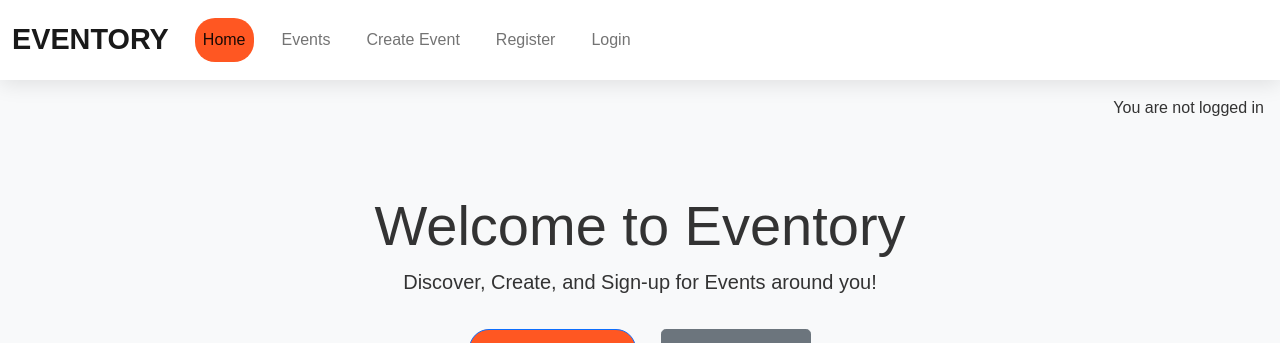
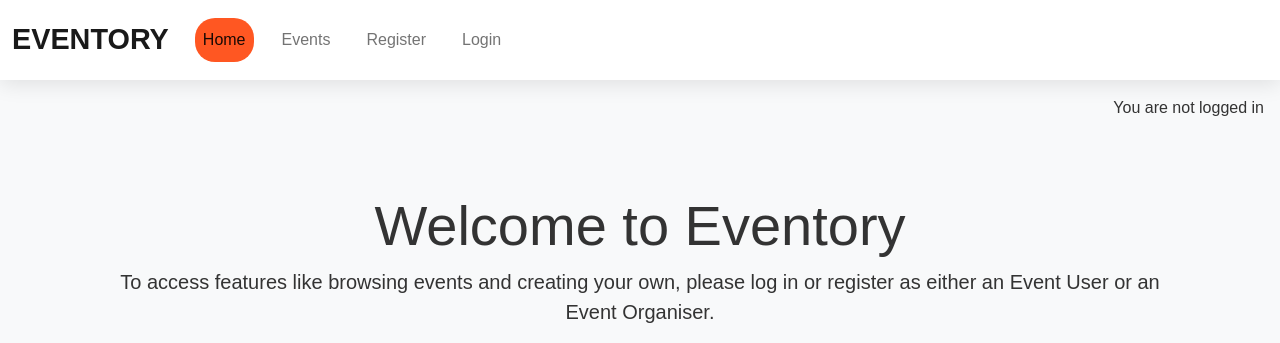
Before and after one commit to Ojay97-hub/event-scheduler, a Django app: page / in a window 1280 px wide. Shown: the top 343 px of the page. Run offline with Django 3.2, Linux system fonts and the light colour scheme; some libraries are stand-ins or nearby versions.

Commit message:
added access restriction for event user

```diff
--- a/events/templates/home.html
+++ b/events/templates/home.html
@@ -1,13 +1,13 @@
 {% extends "base.html" %}
+{% load static %}
 
 {% block content %}
     <!-- Hero Section -->
     <section class="hero-section text-center bg-light py-5">
         <div class="container">
             <h1 class="display-4">Welcome to Eventory</h1>
-            <p class="lead">Discover, Create, and Sign-up for Events around you!</p>
-            <a href="{% url 'Event_Page' %}" class="btn btn-primary btn-lg mt-3">Browse Events</a>
-            <a href="{% url 'create_event' %}" class="btn btn-secondary btn-lg mt-3 custom-margin">Create Event</a>
+            <p class="lead">To access features like browsing events and creating your own, please log in or register as either an Event User or an Event Organiser.</p>
+            <img src="{% static 'images/hero_image.jpg' %}" alt="Eventory Hero" class="img-fluid mt-3">
         </div>
     </section>
 
--- a/events/views.py
+++ b/events/views.py
@@ -1,31 +1,45 @@
 from django.shortcuts import render, redirect, get_object_or_404
 from django.views import generic
 from django.views.generic import TemplateView
-from .models import Event, Registration  # Make sure to import the Registration model
+from .models import Event, Registration
 from .forms import EventForm, CustomUserCreationForm
 from django.contrib.auth import login
+from django.contrib.auth.decorators import login_required
 from django.contrib.auth.models import Group
 from django.contrib import messages
 
 # Create your views here.
 class EventsList(generic.ListView):
     queryset = Event.objects.all()  # Can add filter queryset to show only published events
-    template_name = "events/event_list.html"
+    # template_name = "events/event_list.html"
     paginate_by = 6
 
 class HomeView(TemplateView):
     template_name = 'home.html'
 
+    def get_context_data(self, **kwargs):
+        context = super().get_context_data(**kwargs)
+        # Check if the user is in the 'Event Organiser' group
+        context['is_event_organiser'] = self.request.user.groups.filter(name='Event Organiser').exists() if self.request.user.is_authenticated else False
+        return context
+
+@login_required
 def create_event(request):
-    if request.method == 'POST':
-        form = EventForm(request.POST)
-        if form.is_valid():
-            form.save()
-            return redirect('Event_Page')
+    # Check if the user is in the 'Event Organiser' group
+    if request.user.groups.filter(name='Event Organiser').exists():
+        if request.method == 'POST':
+            form = EventForm(request.POST)
+            if form.is_valid():
+                form.save()
+                return redirect('Event_Page')
+        else:
+            form = EventForm()
+
+        return render(request, 'create_event.html', {'form': form})
+
+    # If user is not an event organiser, redirect them or show an error
     else:
-        form = EventForm()
-
-    return render(request, 'create_event.html', {'form': form})
+        return redirect('home')
 
 # Register as event user or event organiser following stackoverflow guidance
 def register(request):
--- a/templates/base.html
+++ b/templates/base.html
@@ -51,11 +51,13 @@
                     <a class="nav-link {% if request.path == '/' %}active{% endif %}" href="{% url 'home' %}">Home</a>
                 </li>
                 <li class="nav-item">
-                        <a class="nav-link {% if request.path == '/events/' %}{% endif %}" href="{% url 'Event_Page' %}">Events</a>
+                    <a class="nav-link {% if request.path == '/events/' %}active{% endif %}" href="{% url 'Event_Page' %}">Events</a>
                 </li>
+                {% if is_event_organiser %}
                 <li class="nav-item">
                     <a class="nav-link" href="{% url 'create_event' %}">Create Event</a>
                 </li>
+                {% endif %}
                 <!-- AUTHENTICATION USING DJANGO AUTH -->
                 {% if user.is_authenticated %}
                 <li class="nav-item">
```
Also changed, not shown: 1 other file. Lines whose indentation alone changed are shown as unchanged.
